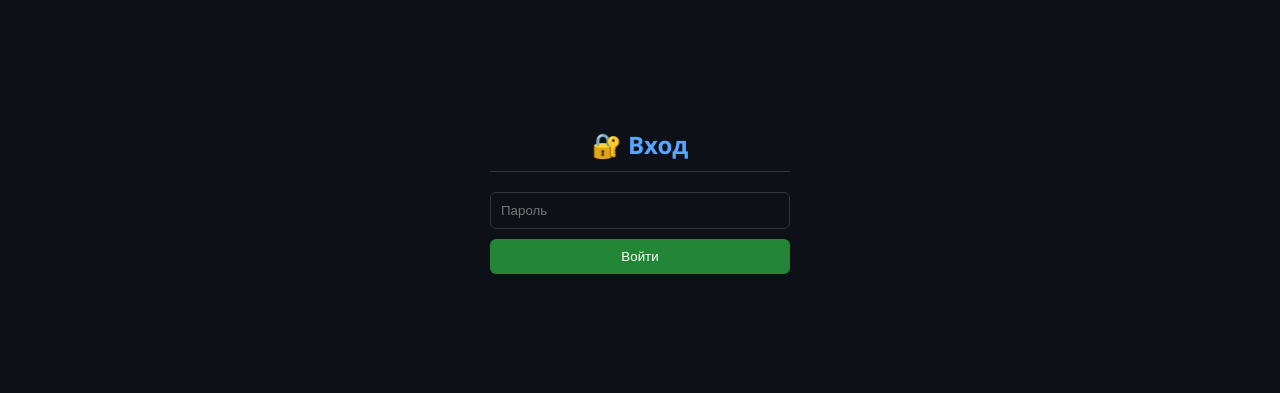
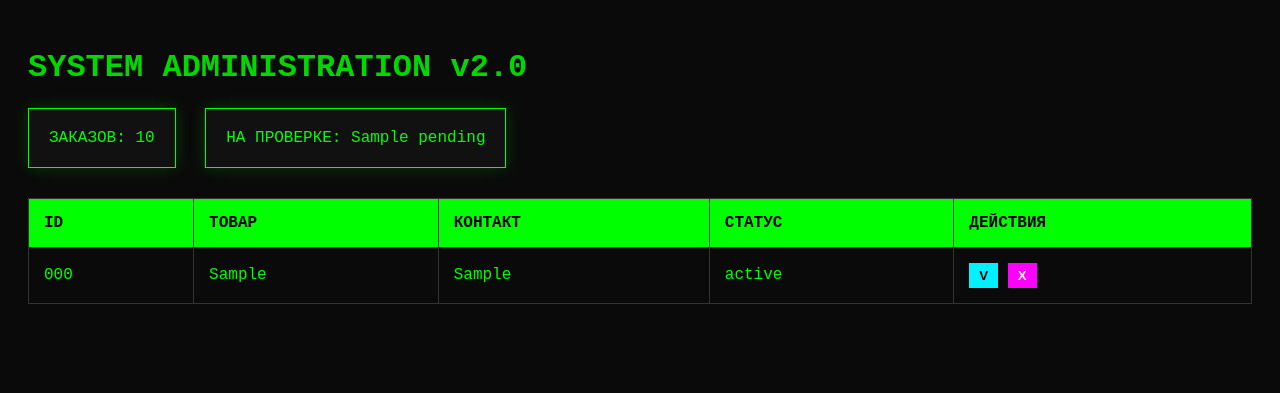
Before and after one commit to kymbattokoeva766-art/refiralovshop, a Flask app: template templates/admin.html in a window 1280 px wide. Shown: the top 393 px of the page. Run offline with Flask 3, Linux system fonts and the light colour scheme; tables that the repository leaves empty hold one stand-in row (values such as "Sample post"); the template is opened without the code that fills it: values that come from a table or form of the project are taken from there, most other values are stand-ins (such as "Sample title", 1, 10 or a date in 2020).

Commit message:
Update admin.html

```diff
--- a/templates/admin.html
+++ b/templates/admin.html
@@ -1,76 +1,46 @@
 <!DOCTYPE html>
-<html lang="ru">
+<html>
 <head>
-    <meta charset="UTF-8">
-    <meta name="viewport" content="width=device-width, initial-scale=1.0">
-    <title>Панель управления</title>
+    <title>OSINT ADMIN PANEL</title>
     <style>
-        body { font-family: 'Segoe UI', Tahoma, Geneva, Verdana, sans-serif; background-color: #0d1117; color: #c9d1d9; padding: 20px; }
-        .container { max-width: 1000px; margin: 0 auto; }
-        h2 { color: #58a6ff; border-bottom: 1px solid #30363d; padding-bottom: 10px; }
-        table { width: 100%; border-collapse: collapse; margin-top: 20px; background: #161b22; border-radius: 8px; overflow: hidden; }
-        th, td { border: 1px solid #30363d; padding: 12px; text-align: left; font-size: 14px; }
-        th { background-color: #21262d; color: #8b949e; }
-        .btn { padding: 5px 10px; border-radius: 4px; text-decoration: none; color: white; font-size: 12px; margin-right: 5px; display: inline-block; }
-        .btn-ok { background: #238636; }
-        .btn-cancel { background: #8b949e; }
-        .btn-del { background: #da3633; }
-        .status-badge { padding: 2px 6px; border-radius: 10px; font-size: 11px; font-weight: bold; }
-        .status-paid { background: #238636; color: white; }
-        .status-wait { background: #d29922; color: black; }
-        .logout { display: inline-block; margin-top: 20px; color: #f85149; text-decoration: none; }
-        input { background: #0d1117; border: 1px solid #30363d; color: white; padding: 10px; width: 100%; box-sizing: border-box; margin-bottom: 10px; border-radius: 6px; }
-        .login-box { max-width: 300px; margin: 100px auto; text-align: center; }
+        body { background: #0a0a0a; color: #0f0; font-family: 'Courier New'; padding: 20px; }
+        .stat-card { background: #111; border: 1px solid #0f0; display: inline-block; padding: 20px; margin-right: 20px; box-shadow: 0 0 15px #0f03; }
+        table { width: 100%; border-collapse: collapse; margin-top: 30px; }
+        th, td { border: 1px solid #333; padding: 15px; text-align: left; }
+        th { background: #0f0; color: #000; }
+        .btn { padding: 5px 10px; cursor: pointer; border: none; font-weight: bold; }
+        .btn-check { background: #00f0ff; }
+        .btn-del { background: #f0f; color: #fff; }
+        tr:hover { background: #151515; }
+        .glitch { animation: glitch 1s linear infinite; }
+        @keyframes glitch { 0% { opacity: 1; } 50% { opacity: 0.8; } 100% { opacity: 1; } }
     </style>
 </head>
 <body>
-    <div class="container">
-        {% if logged_in %}
-            <h2>🛒 Управление заказами</h2>
+    <h1 class="glitch">SYSTEM ADMINISTRATION v2.0</h1>
+    <div class="stat-card">ЗАКАЗОВ: {{ stats.total }}</div>
+    <div class="stat-card">НА ПРОВЕРКЕ: {{ stats.pending }}</div>
+
     <table>
-                <thead>
         <tr>
             <th>ID</th>
-                        <th>Товар</th>
-                        <th>Код</th>
-                        <th>Контакт</th>
-                        <th>Статус</th>
-                        <th>Действие</th>
+            <th>ТОВАР</th>
+            <th>КОНТАКТ</th>
+            <th>СТАТУС</th>
+            <th>ДЕЙСТВИЯ</th>
         </tr>
-                </thead>
-                <tbody>
-                    {% for order in orders %}
+        {% for o in orders %}
         <tr>
-                        <td>{{ order.id }}</td>
-                        <td>{{ order.item }}</td>
-                        <td style="color: #58a6ff;">{{ order.unique_code }}</td>
-                        <td>{{ order.contact }}</td>
+            <td>{{ o.unique_code }}</td>
+            <td>{{ o.item }}</td>
+            <td>{{ o.contact or '---' }}</td>
+            <td style="color: {% if o.status == 'Проверка' %}#00f0ff{% else %}#0f0{% endif %}">{{ o.status }}</td>
             <td>
-                            <span class="status-badge {% if order.status == 'Оплачено' %}status-paid{% elif order.status == 'Проверка оплаты' %}status-wait{% endif %}">
-                                {{ order.status }}
-                            </span>
-                        </td>
-                        <td>
-                            <a href="/admin/update_status/{{ order.id }}/Оплачено" class="btn btn-ok">✅</a>
-                            <a href="/admin/update_status/{{ order.id }}/Отменен" class="btn btn-cancel">❌</a>
-                            <a href="/admin/delete/{{ order.id }}" class="btn btn-del" onclick="return confirm('Удалить заказ?')">🗑</a>
+                <a href="/admin/status/{{o.id}}/Принят"><button class="btn btn-check">V</button></a>
+                <a href="/admin/delete/{{o.id}}"><button class="btn btn-del">X</button></a>
             </td>
         </tr>
-                    {% else %}
-                    <tr><td colspan="6" style="text-align:center; color: gray; padding: 40px;">Заказов пока нет</td></tr>
         {% endfor %}
-                </tbody>
     </table>
-            <a href="/admin/logout" class="logout">Выход из системы</a>
-        {% else %}
-            <div class="login-box">
-                <h2>🔐 Вход</h2>
-                <form method="POST">
-                    <input type="password" name="password" placeholder="Пароль" required>
-                    <button type="submit" style="background: #238636; color: white; border: none; padding: 10px; width: 100%; border-radius: 6px; cursor: pointer;">Войти</button>
-                </form>
-            </div>
-        {% endif %}
-    </div>
 </body>
 </html>
```
Lines whose indentation alone changed are shown as unchanged.
